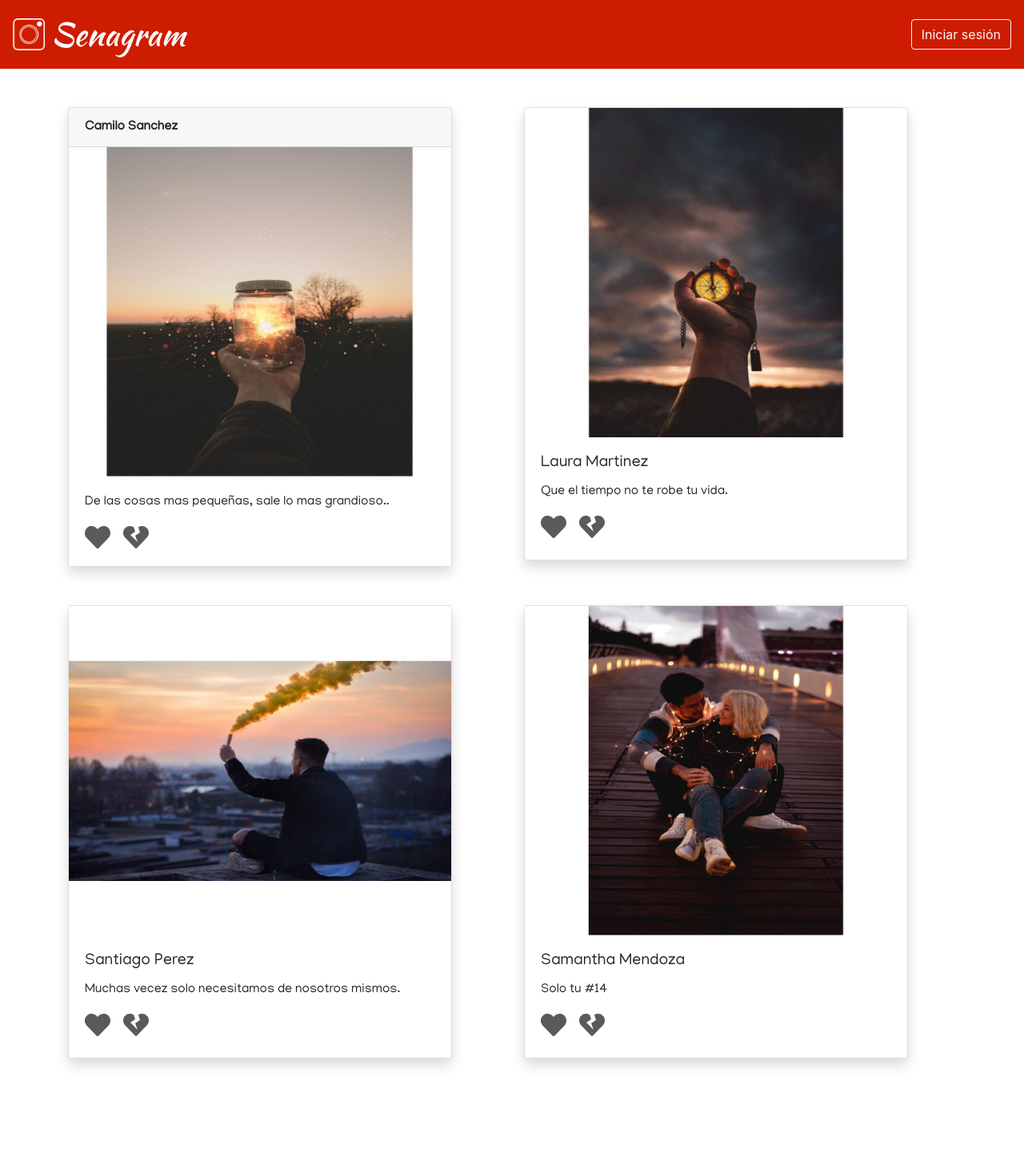
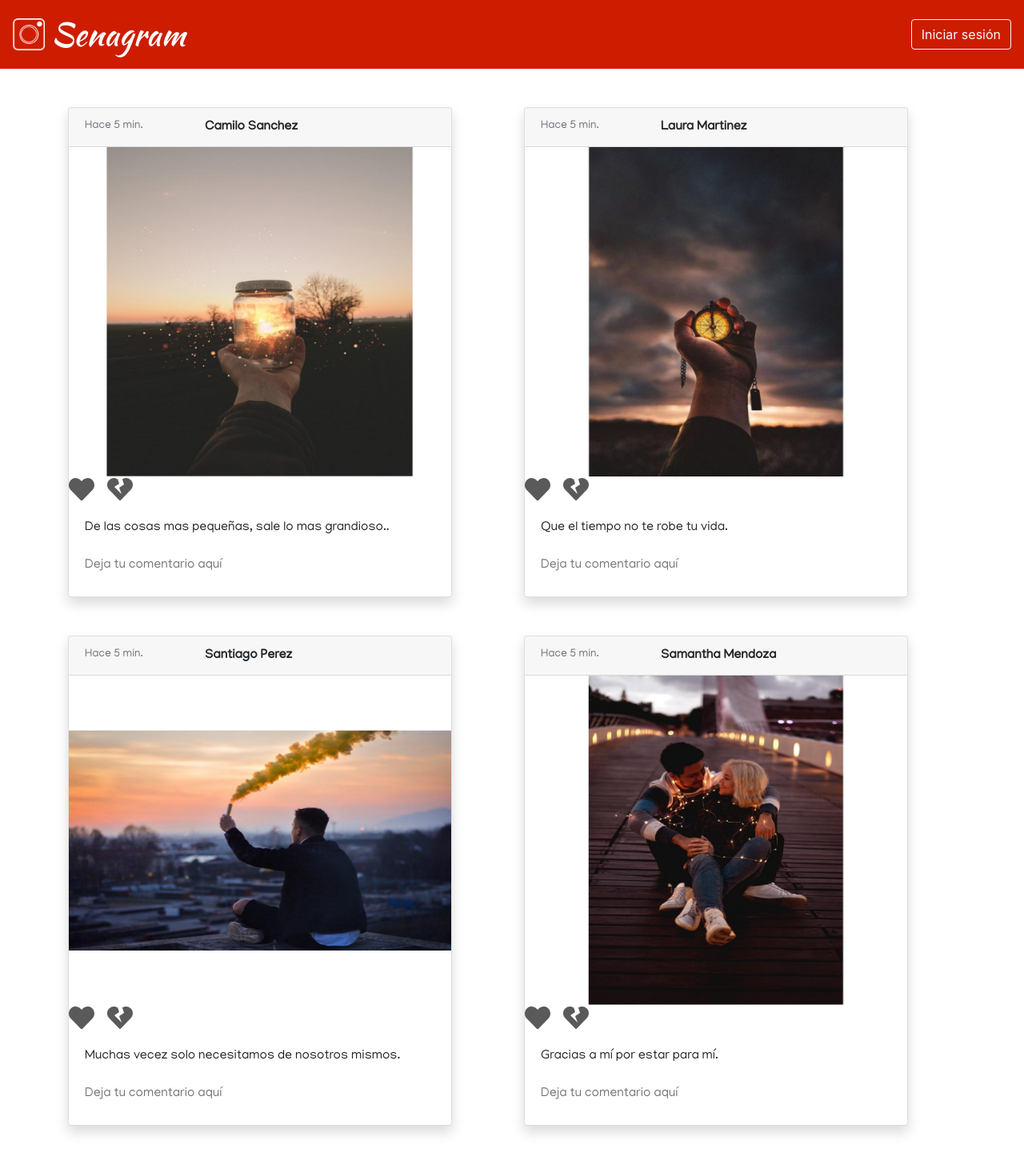
Before and after one commit to ntlgrnc/Senastagram0.1, an Angular app in the folder Vista/Senastagram/: page /main in a window 1280 px wide. Shown: the whole page at 80% size. Before the commit the page ends 1372 px from the top, so only its background shows below. Built offline with nearby package versions, Linux system fonts and the light colour scheme; a web font is replaced by a local one.

Commit message:
Detalles de main

```diff
--- a/Vista/Senastagram/src/app/componentes/main/main.component.html
+++ b/Vista/Senastagram/src/app/componentes/main/main.component.html
@@ -2,23 +2,39 @@
     <div class="row">
         <div class="col-6">
             <div class="card shadow" style="width: 30rem; font-family: 'Manjari', sans-serif;">
-                    <div class="card-header font-weight-bold"> Camilo Sanchez</div>
+                <div class="card-header">
+                    <div class="row">
+                        <div class="col-3 text-muted small">Hace 5 min.</div>
+                        <div class="col-9 font-weight-bold pl-5">Camilo Sanchez</div>
+                    </div>
+                </div>
                 <img src="assets/img/fotosMain/foto1.jpeg" class="card-img-top" alt="Foto1" height="412">
+                <div class="reaccion">
+                    <i class="fas fa-heart fa-2x mr-3 hvr-bob" style="color: rgb(90, 90, 90)"></i>
+                    <i class="fas fa-heart-broken fa-2x hvr-buzz" style="color: rgb(90, 90, 90)"></i>
+                </div>
                 <div class="card-body">
                     <p class="card-text">De las cosas mas pequeñas, sale lo mas grandioso..</p>
-                    <i class="fas fa-heart fa-2x mr-3 hvr-bob" style="color: rgb(90, 90, 90)"></i>
-                    <i class="fas fa-heart-broken fa-2x hvr-buzz" style="color: rgb(90, 90, 90)"></i>
+                    <input class="form-control-plaintext mt-3" type="text" placeholder="Deja tu comentario aquí">
                 </div>
             </div>
         </div>
         <div class="col-6">
                 <div class="card shadow" style="width: 30rem; font-family: 'Manjari', sans-serif;">
-                <img src="assets/img/fotosMain/foto2.jpeg" class="card-img-top" alt="Foto2" height="412">
+                    <div class="card-header">
+                        <div class="row">
+                            <div class="col-3 text-muted small">Hace 5 min.</div>
+                            <div class="col-9 font-weight-bold pl-5">Laura Martinez</div>
+                        </div>
+                    </div>
+                    <img src="assets/img/fotosMain/foto2.jpeg" class="card-img-top" alt="Foto1" height="412">
+                    <div class="reaccion">
+                        <i class="fas fa-heart fa-2x mr-3 hvr-bob" style="color: rgb(90, 90, 90)"></i>
+                        <i class="fas fa-heart-broken fa-2x hvr-buzz" style="color: rgb(90, 90, 90)"></i>
+                    </div>
                     <div class="card-body">
-                    <h5 class="card-title">Laura Martinez</h5>
                         <p class="card-text">Que el tiempo no te robe tu vida.</p>
-                    <i class="fas fa-heart fa-2x mr-3" style="color: rgb(90, 90, 90)"></i>
-                    <i class="fas fa-heart-broken fa-2x" style="color: rgb(90, 90, 90)"></i>
+                        <input class="form-control-plaintext mt-3" type="text" placeholder="Deja tu comentario aquí">
                     </div>
                 </div>
             </div>
@@ -26,23 +42,39 @@
     <div class="row mt-5">
             <div class="col-6">
                     <div class="card shadow" style="width: 30rem; font-family: 'Manjari', sans-serif;">
-                <img src="assets/img/fotosMain/foto3.jpeg" class="card-img-top" alt="Foto3" height="412">
+                        <div class="card-header">
+                            <div class="row">
+                                <div class="col-3 text-muted small">Hace 5 min.</div>
+                                <div class="col-9 font-weight-bold pl-5">Santiago Perez</div>
+                            </div>
+                        </div>
+                        <img src="assets/img/fotosMain/foto3.jpeg" class="card-img-top" alt="Foto1" height="412">
+                        <div class="reaccion">
+                            <i class="fas fa-heart fa-2x mr-3 hvr-bob" style="color: rgb(90, 90, 90)"></i>
+                            <i class="fas fa-heart-broken fa-2x hvr-buzz" style="color: rgb(90, 90, 90)"></i>
+                        </div>
                         <div class="card-body">
-                    <h5 class="card-title">Santiago Perez</h5>
                             <p class="card-text">Muchas vecez solo necesitamos de nosotros mismos.</p>
-                    <i class="fas fa-heart fa-2x mr-3" style="color: rgb(90, 90, 90)"></i>
-                    <i class="fas fa-heart-broken fa-2x" style="color: rgb(90, 90, 90)"></i>
+                            <input class="form-control-plaintext mt-3" type="text" placeholder="Deja tu comentario aquí">
                         </div>
                     </div>
                 </div>
                 <div class="col-6">
                         <div class="card shadow" style="width: 30rem; font-family: 'Manjari', sans-serif;">
-                <img src="assets/img/fotosMain/foto4.jpeg" class="card-img-top" alt="Foto4" height="412">
+                            <div class="card-header">
+                                <div class="row">
+                                    <div class="col-3 text-muted small">Hace 5 min.</div>
+                                    <div class="col-9 font-weight-bold pl-5">Samantha Mendoza</div>
+                                </div>
+                            </div>
+                            <img src="assets/img/fotosMain/foto4.jpeg" class="card-img-top" alt="Foto1" height="412">
+                            <div class="reaccion">
+                                <i class="fas fa-heart fa-2x mr-3 hvr-bob" style="color: rgb(90, 90, 90)"></i>
+                                <i class="fas fa-heart-broken fa-2x hvr-buzz" style="color: rgb(90, 90, 90)"></i>
+                            </div>
                             <div class="card-body">
-                    <h5 class="card-title">Samantha Mendoza</h5>
-                    <p class="card-text">Solo tu #14</p>
-                    <i class="fas fa-heart fa-2x mr-3" style="color: rgb(90, 90, 90)"></i>
-                    <i class="fas fa-heart-broken fa-2x" style="color: rgb(90, 90, 90)"></i>
+                                <p class="card-text">Gracias a mí por estar para mí.</p>
+                                <input class="form-control-plaintext mt-3" type="text" placeholder="Deja tu comentario aquí">
                             </div>
                         </div>
                     </div>
--- a/Vista/Senastagram/src/assets/css-hover/hover.css
+++ b/Vista/Senastagram/src/assets/css-hover/hover.css
@@ -372,6 +372,7 @@
   box-shadow: 0 0 1px rgba(0, 0, 0, 0);
 }
 .hvr-bob:hover, .hvr-bob:focus, .hvr-bob:active {
+  color: red !important;
   -webkit-animation-name: hvr-bob-float, hvr-bob;
   animation-name: hvr-bob-float, hvr-bob;
   -webkit-animation-duration: .3s, 1.5s;
```
Lines whose indentation alone changed are shown as unchanged.
